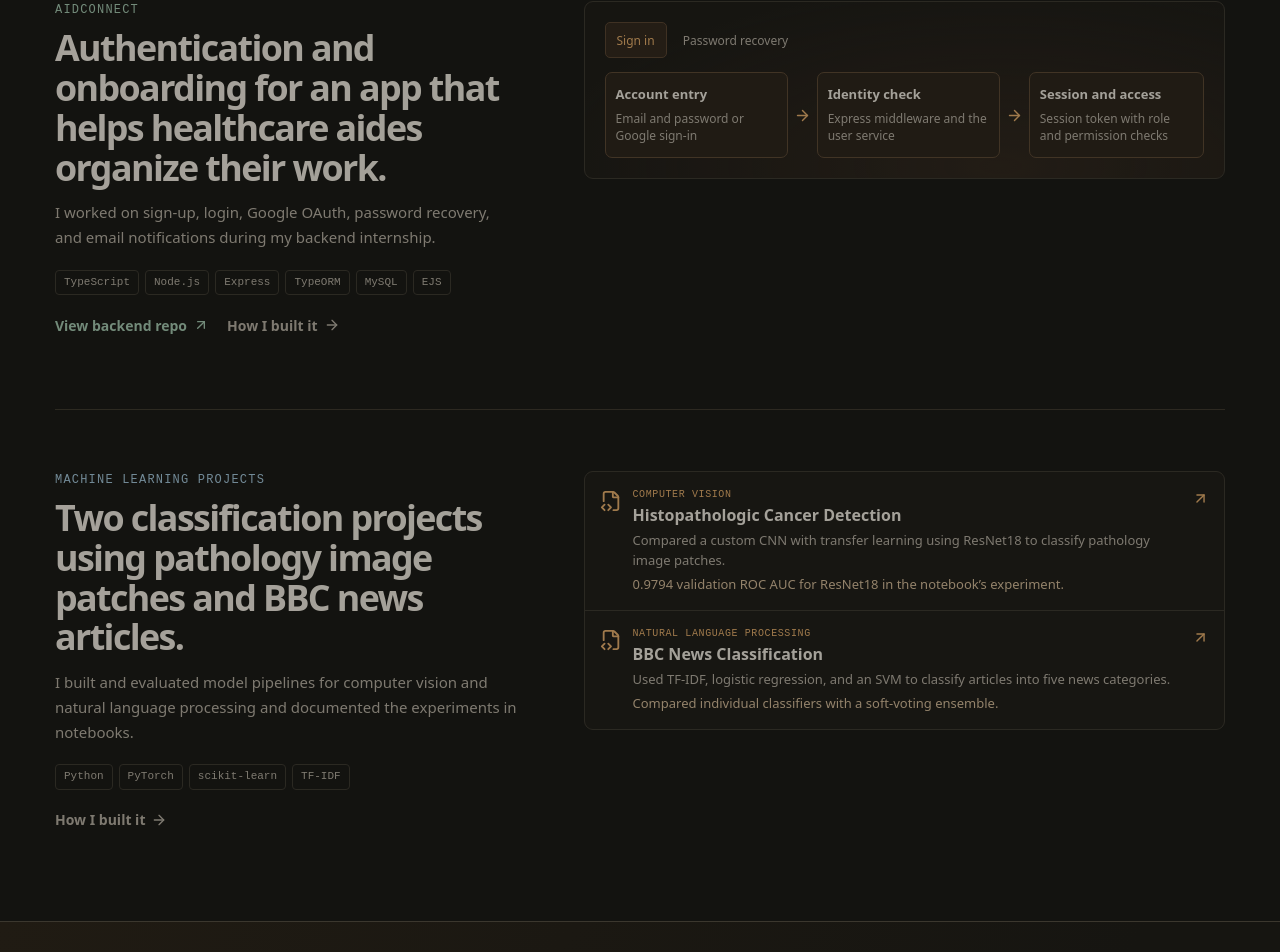
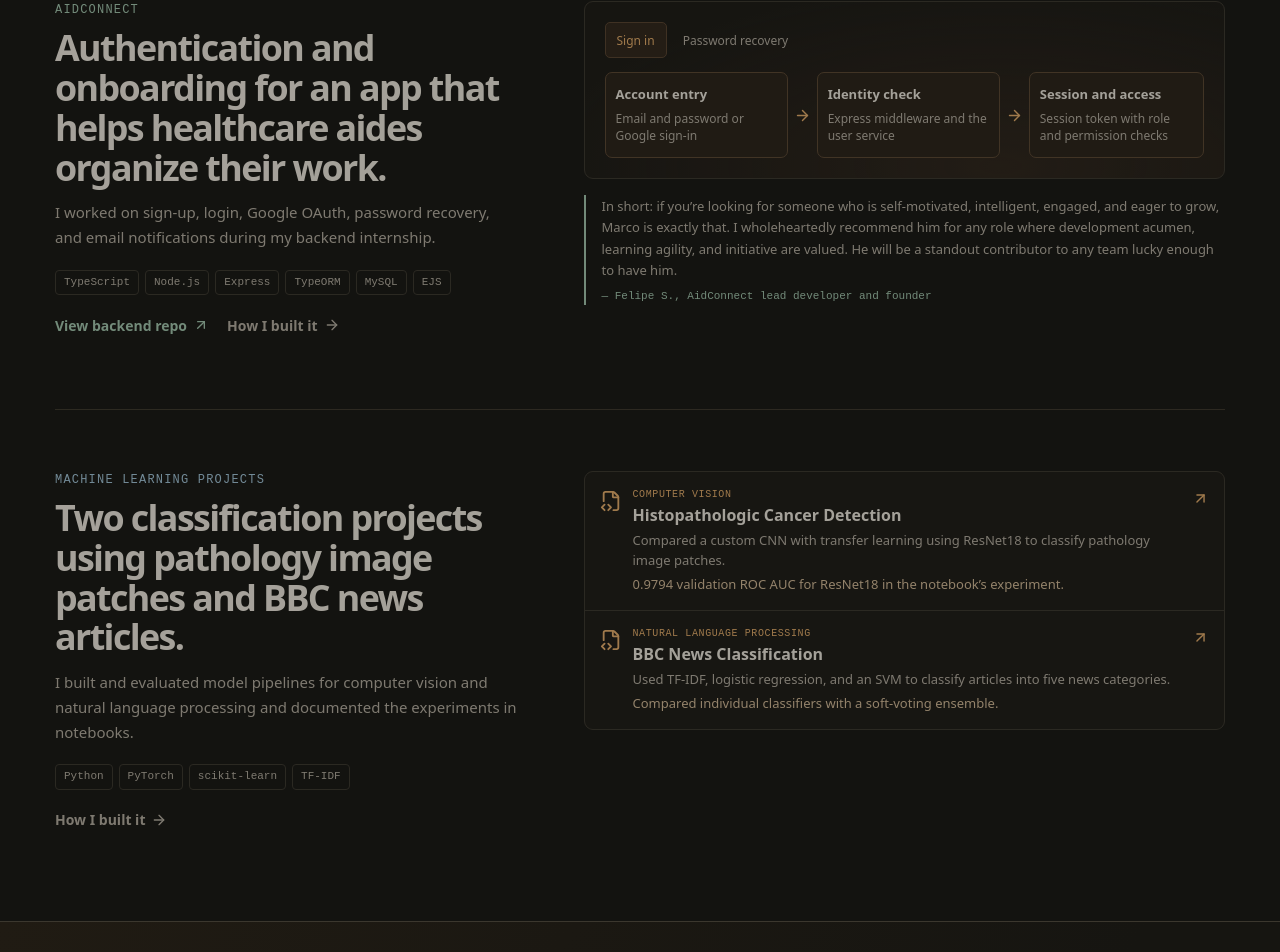
Before and after one commit to MarcoSantos2/portfolio, a React (Vite) app: page / in a window 1280 px wide. Shown: the part 2704-3656 px from the top of the page. Built offline with nearby package versions, Linux system fonts and the light colour scheme.

Commit message:
Add AidConnect testimonial

```diff
--- a/src/content/projects.ts
+++ b/src/content/projects.ts
@@ -114,6 +114,10 @@ export const projects: Project[] = [
     contribution: 'I worked on sign-up, login, Google OAuth, password recovery, and email notifications during my backend internship.',
     technologies: ['TypeScript', 'Node.js', 'Express', 'TypeORM', 'MySQL', 'EJS'],
     primaryLink: { label: 'View backend repo', url: `${githubUrl}/user_auth_hca` },
+    testimonial: {
+      quote: 'In short: if you’re looking for someone who is self-motivated, intelligent, engaged, and eager to grow, Marco is exactly that. I wholeheartedly recommend him for any role where development acumen, learning agility, and initiative are valued. He will be a standout contributor to any team lucky enough to have him.',
+      author: 'Felipe S., AidConnect lead developer and founder',
+    },
     caseStudy: [
       {
         title: 'Support two ways to sign in',
```
